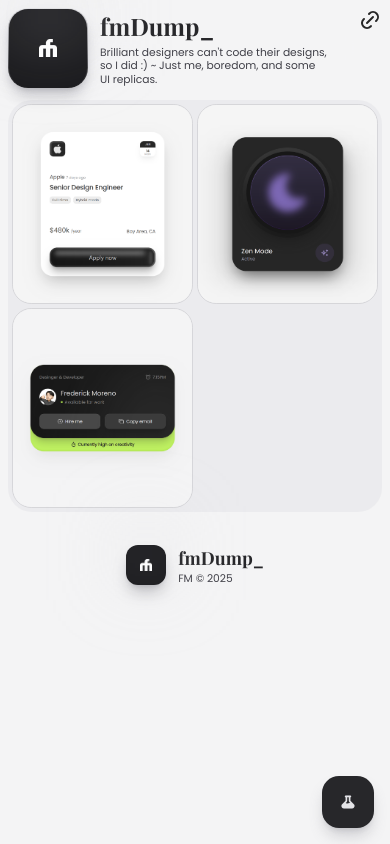
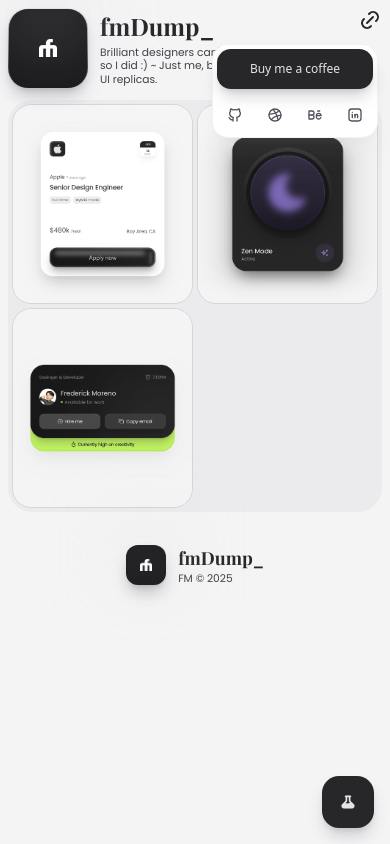
Before and after one commit to fwedwicc/fmDump, a React (Vite) app: page / in a window 390 px wide. Both pictures are taken after a click on the button 370 px from the left and 20 px from the top of the page. Built offline with nearby package versions, Linux system fonts and the light colour scheme; a web font is replaced by a local one.

Commit message:
Implement click outside to close menu in Header component; refactor social links into a separate function for better organization

```diff
--- a/src/components/Header.jsx
+++ b/src/components/Header.jsx
@@ -1,8 +1,46 @@
-import React from 'react'
+import React, { useRef, useState, useEffect } from 'react'
+import { motion, AnimatePresence } from 'framer-motion'
 import FMLogo from '/fm-logo.png'
 import { TbBrandLinkedin, TbBrandDribbble, TbBrandBehance, TbBrandGithub, TbLink } from "react-icons/tb"
 
 const Header = () => {
+
+  const [openMenu, setOpenMenu] = useState(false)
+  const menuRef = useRef(null)
+
+  useEffect(() => {
+    function handleClickOutside(e) {
+      if (menuRef.current && !menuRef.current.contains(e.target)) {
+        setOpenMenu(false)
+      }
+    }
+
+    document.addEventListener("mousedown", handleClickOutside)
+    return () => {
+      document.removeEventListener("mousedown", handleClickOutside)
+    }
+  }, [])
+
+  const Socials = () => {
+    return (
+      <>
+        <a href='https://buymeacoffee.com/fwedwicc' target='_blank' rel='noopener noreferrer' className='button-base flex-center button-primary'>Buy me a coffee</a>
+        <div className='flex gap-1'>
+          {[
+            { icon: TbBrandGithub, link: 'https://github.com/fwedwicc' },
+            { icon: TbBrandDribbble, link: 'https://dribbble.com/fwedwic' },
+            { icon: TbBrandBehance, link: 'https://www.behance.net/fwedwicc' },
+            { icon: TbBrandLinkedin, link: 'https://www.linkedin.com/in/frederick-moreno/' },
+          ].map((item, index) => (
+            <a href={item.link} target='_blank' rel='noopener noreferrer' className='hover:bg-zinc-200/30 transition-smooth p-2.5 grid place-content-center rounded-xl' key={index}>
+              <item.icon className='size-4 text-zinc-600' />
+            </a>
+          ))}
+        </div>
+      </>
+    )
+  }
+
   return (
     <header className='fixed z-50 top-0 w-full md:p-4 p-2 bg-zinc-100/80 backdrop-blur-xl'>
       <div className='flex justify-between items-start gap-6'>
@@ -21,23 +59,28 @@ const Header = () => {
           </div>
         </div>
         {/* Right Content */}
-        <button className='md:hidden flex'>
-          <TbLink className='size-6 stroke-[2px] text-neutral-800' />
-        </button>
+        <div className='relative' ref={menuRef}>
+          <AnimatePresence>
+            {openMenu && (
+              <motion.div
+                initial={{ opacity: 0, y: -8, scale: 0.95 }}
+                animate={{ opacity: 1, y: 0, scale: 1 }}
+                exit={{ opacity: 0, y: -8, scale: 0.95 }}
+                transition={{ type: 'spring', stiffness: 270, damping: 14, bounce: 0.45 }}
+                className="absolute right-1 top-9 bg-white border border-neutral-200/50 rounded-[16px] p-1 space-y-2 shadow-xl shadow-neutral-400/10 z-50"
+              >
+                <Socials />
+              </motion.div>
+            )}
+          </AnimatePresence>
+          {/* Link Toggle Button */}
+          <button className='md:hidden flex' onClick={() => setOpenMenu(!openMenu)}>
+            <TbLink className='size-6 stroke-[2px] text-neutral-800' />
+          </button>
+        </div>
+        {/* MD to LG Screens: Social Links */}
         <div className='md:flex hidden flex-col items-end gap-3'>
-          <a href='https://buymeacoffee.com/fwedwicc' target='_blank' rel='noopener noreferrer' className='button-base button-primary'>Buy me a coffee</a>
-          <div className='flex gap-1'>
-            {[
-              { icon: TbBrandGithub, link: 'https://github.com/fwedwicc' },
-              { icon: TbBrandDribbble, link: 'https://dribbble.com/fwedwic' },
-              { icon: TbBrandBehance, link: 'https://www.behance.net/fwedwicc' },
-              { icon: TbBrandLinkedin, link: 'https://www.linkedin.com/in/frederick-moreno/' },
-            ].map((item, index) => (
-              <a href={item.link} target='_blank' rel='noopener noreferrer' className='hover:bg-zinc-200/30 transition-smooth p-2.5 grid place-content-center rounded-xl' key={index}>
-                <item.icon className='size-4 text-zinc-600' />
-              </a>
-            ))}
-          </div>
+          <Socials />
         </div>
       </div>
     </header>
```
